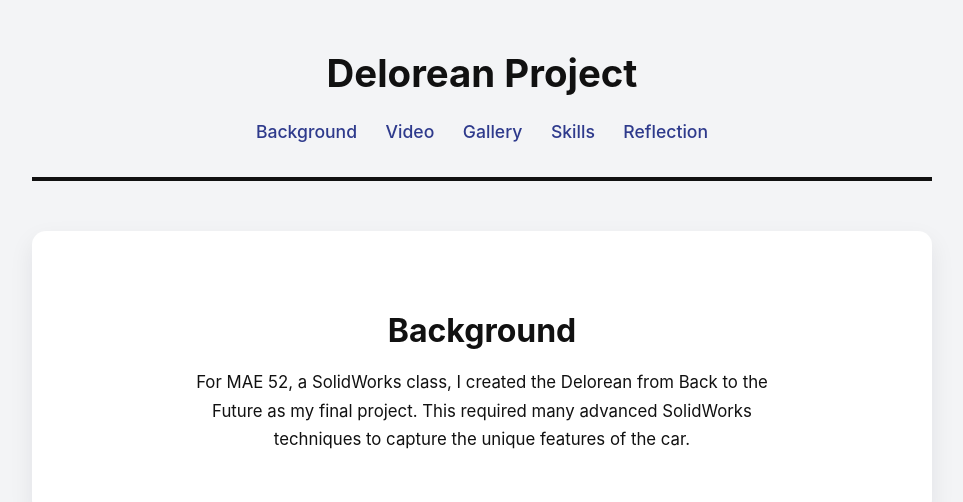
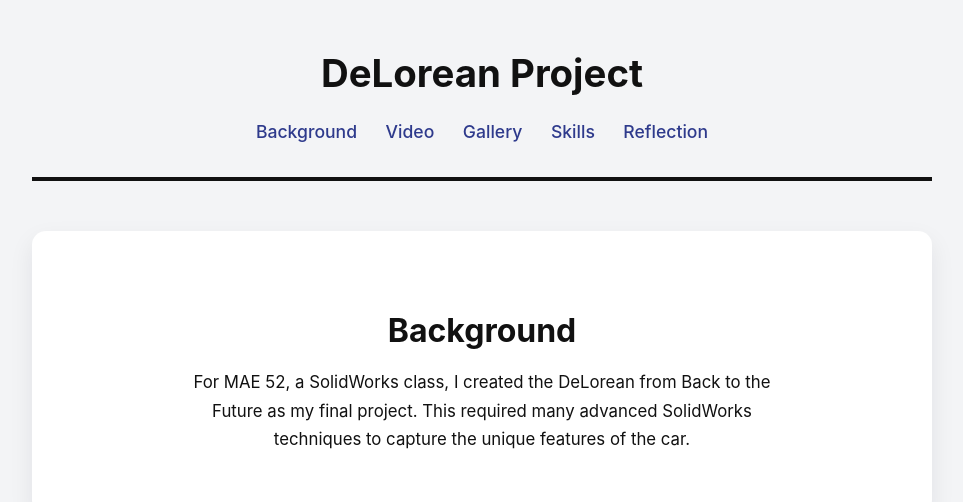
Before and after one commit to BryceBayoneta/MAE52_Final, a plain HTML site: page index.html in a window 1280 px wide. Shown: the top 502 px of the page, without its empty margins (158-1121 px from the left). Drawn offline with Linux system fonts and the light colour scheme.

Commit message:
Correct spelling of 'DeLorean' in index.html

```diff
--- a/index.html
+++ b/index.html
@@ -3,12 +3,12 @@
 <html lang="en">
     <head>
         <meta charset="UTF-8">
-        <title> Bryce Bayoneta Delorean </title>
+        <title> Bryce Bayoneta DeLorean </title>
         <link rel="stylesheet" href="style.css">
     </head>
     <body>
         <header>
-            <h1>Delorean Project</h1>
+            <h1>DeLorean Project</h1>
         </header>
         <nav>
             <a href="#background">Background</a>
@@ -21,7 +21,7 @@
         <section id="background">
   <h2>Background</h2>
   <div class="section-body">
-    <p>For MAE 52, a SolidWorks class, I created the Delorean from Back to the Future as my final project. This required many advanced SolidWorks techniques to capture the unique features of the car.</p>
+    <p>For MAE 52, a SolidWorks class, I created the DeLorean from Back to the Future as my final project. This required many advanced SolidWorks techniques to capture the unique features of the car.</p>
   </div>
 </section>
 
```
